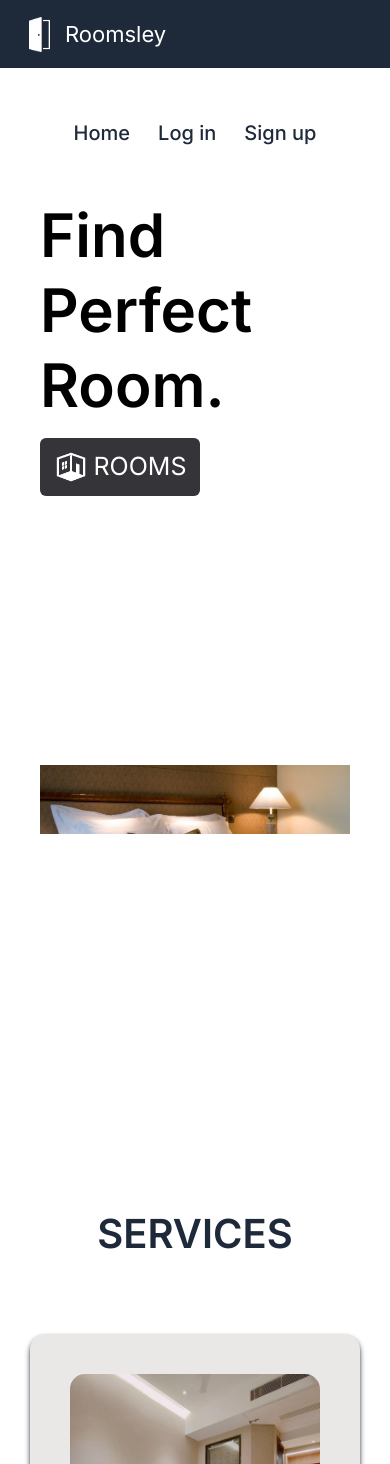
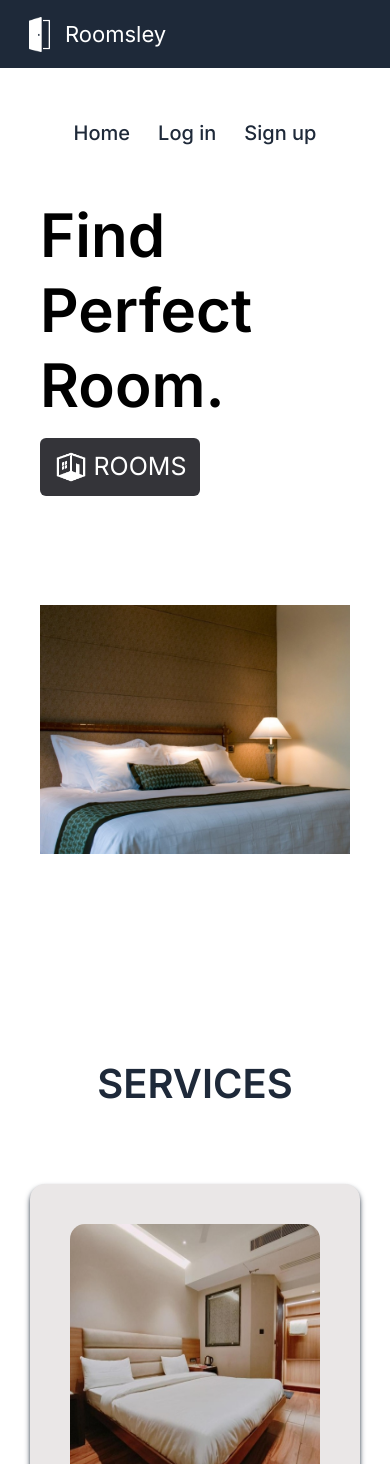
Before and after one commit to rohitkumar893/roomsley, a React (Vite) app: page / in a window 390 px wide. Shown: the top 1464 px of the page. Built offline with nearby package versions, Linux system fonts and the light colour scheme.

Commit message:
fixed homepage for small devices

```diff
--- a/src/App.css
+++ b/src/App.css
@@ -262,14 +262,14 @@ ul:hover{
 
 @media(max-width:700px){
   .services{
-    margin-top: 300px;
+    margin-top:150px;
   }
   .padder{
     padding-left: 40px;
     padding-right: 40px;
   }
 
-  .roomimg{
-    margin-top: -200px;
+  .roomimg {
+    transform: translateY(-160px);
   }
 }
--- a/src/App.jsx
+++ b/src/App.jsx
@@ -22,7 +22,7 @@ function App() {
         <div className='landingcontainer h-[100%] w-[100%] flex flex-col sm:flex-row justify-center items-center'>
           <div className='padder h-[100%] w-[100%]'>
 
-          <div className='flex flex-col md:flex-row h-full w-full justify-between gap-[30px]'>
+          <div className='marginctrl flex flex-col md:flex-row h-full w-full justify-between gap-[30px]'>
               <div className=''>
                   <h1 className='text-[60px] md:text-[90px] font-semibold leading-tight'>Find Perfect<br />Room.</h1>
                   <Link to="/listings">
```
